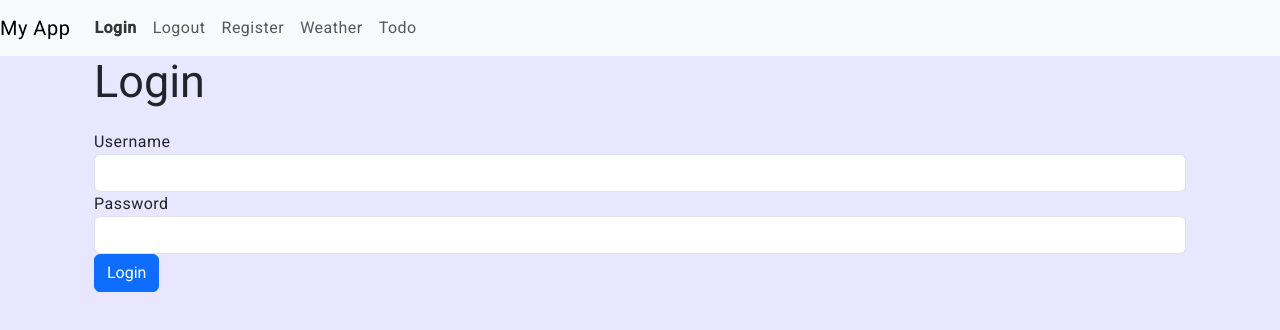
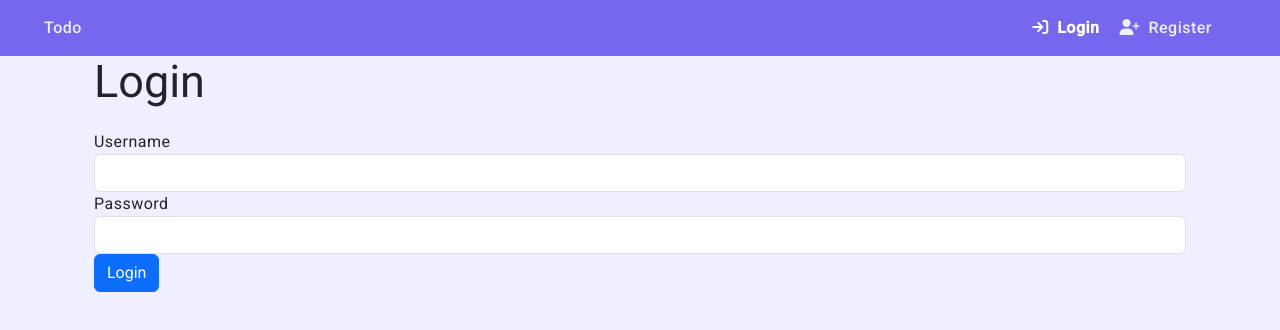
Before and after one commit to FrodoWood/TodoAngular, an Angular app: page /login in a window 1280 px wide. Shown: the top 330 px of the page. Built offline with nearby package versions, Linux system fonts and the light colour scheme; no server answers.

Commit message:
Added isLoggedIn and userDetails to authService; improved navbar UI showing conditional user info and login/logout/register links

```diff
--- a/angular.json
+++ b/angular.json
@@ -32,7 +32,10 @@
               "src/assets/css/brands.min.css",
               "src/assets/css/solid.min.css"
             ],
-            "scripts": []
+            "scripts": [
+              "node_modules/@popperjs/core/dist/umd/popper.min.js",
+              "node_modules/bootstrap/dist/js/bootstrap.min.js"
+            ]
           },
           "configurations": {
             "production": {
@@ -92,7 +95,10 @@
               "@angular/material/prebuilt-themes/magenta-violet.css",
               "src/styles.css"
             ],
-            "scripts": []
+            "scripts": [
+              "node_modules/@popperjs/core/dist/umd/popper.min.js",
+              "node_modules/bootstrap/dist/js/bootstrap.min.js"
+            ]
           }
         }
       }
--- a/src/app/app.component.css
+++ b/src/app/app.component.css
@@ -1,5 +1,14 @@
 /* You can add your own styles here */
-.navbar-nav .nav-item .nav-link.active {
+.navbar-nav .nav-link{
+  font-weight: 500;
+    color: var(--background-color);
+  }
+.navbar-nav .nav-link.active {
     font-weight: bold;
-    color: rgb(54, 54, 54);
+    color: var(--primary-color-text);
   }
+
+ul .dropdown-menu{
+  width: fit-content;
+  min-width: fit-content;
+}
--- a/src/app/app.component.html
+++ b/src/app/app.component.html
@@ -1,29 +1,54 @@
-<nav class="navbar navbar-expand-lg navbar-light bg-light">
-  <a class="navbar-brand" routerLink="/">My App</a>
-  <button class="navbar-toggler" type="button" data-toggle="collapse" data-target="#navbarNav" aria-controls="navbarNav"
-    aria-expanded="false" aria-label="Toggle navigation">
+<nav class="navbar navbar-expand-lg" style="background-color: var(--primary-color-hover);" data-bs-theme="dark">
+  <div class="container-fluid">
+
+    <button class="navbar-toggler" type="button" data-bs-toggle="collapse" data-bs-target="#navbarNav" aria-controls="navbarNav" aria-expanded="false" aria-label="Toggle navigation">
       <span class="navbar-toggler-icon"></span>
     </button>
-  <div class="collapse navbar-collapse" id="navbarNav">
-    <ul class="navbar-nav">
-      <li class="nav-item">
-        <a class="nav-link" routerLink="/login" routerLinkActive="active">Login</a>
-      </li>
-      <li class="nav-item">
-        <a class="nav-link" routerLink="/login" (click)="logout()">Logout</a>
-      </li>
-      <li class="nav-item">
-        <a class="nav-link" routerLink="/register" routerLinkActive="active">Register</a>
-      </li>
-      <li class="nav-item">
-        <a class="nav-link" routerLink="/weather" routerLinkActive="active">Weather</a>
-      </li>
+
+    <div class="collapse navbar-collapse justify-content-between ps-4 pe-5" id="navbarNav">
+      <ul class="navbar-nav flex-grow-1">
         <li class="nav-item">
           <a class="nav-link" routerLink="/todo" routerLinkActive="active">Todo</a>
         </li>
       </ul>
+
+      <ul class="navbar-nav">
+        <li class="nav-item" *ngIf="!isLoggedIn">
+          <a class="nav-link" routerLink="/login" routerLinkActive="active">
+            <span><i class="fa-solid fa-arrow-right-to-bracket me-1"></i></span> Login
+          </a>
+        </li>
+      </ul>
+
+      <ul class="navbar-nav">
+        <li class="nav-item" *ngIf="!isLoggedIn">
+          <a class="nav-link" routerLink="/register" routerLinkActive="active">
+            <span><i class="fa-solid fa-user-plus mx-1"></i></span> Register
+          </a>
+        </li>
+      </ul>
+
+      <ul class="navbar-nav me-3" *ngIf="isLoggedIn" data-bs-theme="light">
+        <li class="nav-item dropdown">
+          <a class="nav-link dropdown-toggle" href="#" role="button" data-bs-toggle="dropdown" aria-expanded="false">
+            <span><i class="fa-solid fa-user"></i></span>
+            <span class="text-capitalize"> {{userDetails?.userName}} </span>
+          </a>
+
+          <ul class="dropdown-menu dropdown-menu-end">
+            <li *ngIf="isLoggedIn">
+              <a class="dropdown-item" routerLink="/login" (click)="logout()"> <span><i class="fa-solid fa-arrow-right-from-bracket"></i></span> Logout</a>
+            </li>
+            <!-- <li><hr class="dropdown-divider"></li>
+            <li><a class="dropdown-item" href="#">Something else here</a></li> -->
+          </ul>
+        </li>
+      </ul>
+
+    </div>
   </div>
 </nav>
+
 <div class="container">
   <router-outlet></router-outlet>
 </div>
--- a/src/app/app.component.ts
+++ b/src/app/app.component.ts
@@ -1,19 +1,31 @@
-import { Component } from '@angular/core';
+import { Component, NgModule, OnInit } from '@angular/core';
 import { Router, RouterModule } from '@angular/router';
 import { AuthService } from './auth.service';
 import { FontAwesomeModule } from '@fortawesome/angular-fontawesome';
+import { CommonModule } from '@angular/common';
 
 @Component({
   selector: 'app-root',
   standalone: true,
-  imports: [RouterModule, FontAwesomeModule],
+  imports: [RouterModule, FontAwesomeModule, CommonModule],
   templateUrl: './app.component.html',
   styleUrl: './app.component.css',
 })
-export class AppComponent {
+export class AppComponent implements OnInit {
   title = 'Todo';
+  isLoggedIn= false;
+  userDetails:any = null;
 
   constructor(private authService: AuthService, private router: Router) {}
+
+  ngOnInit(): void {
+    this.authService.isLoggedIn().subscribe(isLoggedIn => {
+      this.isLoggedIn = isLoggedIn;
+    });
+    this.authService.getUserDetails().subscribe(details => {
+      this.userDetails = details;
+    })
+  }
 
   logout(): void {
     this.authService.logout().subscribe({
--- a/src/app/auth.service.ts
+++ b/src/app/auth.service.ts
@@ -1,6 +1,6 @@
 import { HttpClient } from '@angular/common/http';
 import { Injectable } from '@angular/core';
-import { Observable, tap } from 'rxjs';
+import { BehaviorSubject, map, Observable, tap } from 'rxjs';
 import { LoginResponse } from './models/login-response.model';
 import { environment } from '../environments/environment';
 
@@ -9,34 +9,57 @@ import { environment } from '../environments/environment';
 })
 export class AuthService {
   private apiUrl = environment.apiUrl;
+  private loggedIn = new BehaviorSubject<boolean>(false);
+  private userDetails = new BehaviorSubject<any>(null);
 
-  constructor(private http: HttpClient) {}
+  constructor(private http: HttpClient) {
+    this.checkLoginStatus().subscribe((isLoggedIn) => this.loggedIn.next(isLoggedIn));
+    this.fetchUserDetails().subscribe((details) => this.userDetails.next(details));
+  }
 
   register(user: any): Observable<any> {
-    return this.http.post(`${this.apiUrl}/account/register`, user, {
-      withCredentials: true,
-    });
+    return this.http.post(`${this.apiUrl}/account/register`, user, { withCredentials: true }).pipe(
+      tap(() => {
+        this.loggedIn.next(true)
+        this.fetchUserDetails().subscribe();
+      })
+    );
   }
 
   login(user: any): Observable<any> {
-    return this.http
-      .post(`${this.apiUrl}/account/login`, user, {
-        withCredentials: true,
-      });
+    return this.http.post(`${this.apiUrl}/account/login`, user, { withCredentials: true }).pipe(
+      tap(() => {
+        this.loggedIn.next(true)
+        this.fetchUserDetails().subscribe();
+      })
+    );
   }
 
   logout(): Observable<any> {
-    localStorage.removeItem('token');
-    return this.http.post(`${this.apiUrl}/account/logout`, {
-      withCredentials: true,
-    });
+    return this.http.post(`${this.apiUrl}/account/logout`, {}, { withCredentials: true }).pipe(
+      tap(() => {this.loggedIn.next(false);
+        this.userDetails.next(null);
+      })
+    );
   }
 
-  isLoggedIn(): boolean {
-    return !!localStorage.getItem('token');
+  isLoggedIn(): Observable<boolean> {
+    return this.loggedIn.asObservable();
   }
 
-  getToken(): string | null {
-    return localStorage.getItem('token');
+  getUserDetails(): Observable<boolean> {
+    return this.userDetails.asObservable();
+  }
+
+  private checkLoginStatus(): Observable<boolean> {
+    return this.http.get<{ isLoggedIn: boolean }>(`${this.apiUrl}/account/isLoggedIn`, { withCredentials: true }).pipe(
+      map(response => response.isLoggedIn)
+    );
+  }
+
+  private fetchUserDetails() : Observable<any> {
+    return this.http.get<any>(`${this.apiUrl}/account/userDetails`, {withCredentials:true}).pipe(
+      tap(details => this.userDetails.next(details))
+    );
   }
 }
--- a/src/app/components/login/login.component.ts
+++ b/src/app/components/login/login.component.ts
@@ -25,7 +25,7 @@ export class LoginComponent {
       .subscribe({
         next: (response) => {
           console.log('Logged in successfully!', response);
-          this.router.navigate(['/weather']);
+          this.router.navigate(['/todo']);
         },
         error: (error) => {
           console.error('Login failed.', error);
--- a/src/app/components/register/register.component.ts
+++ b/src/app/components/register/register.component.ts
@@ -27,7 +27,7 @@ export class RegisterComponent {
       .subscribe({
         next: (response) => {
           console.log('Registered successfully!');
-          this.router.navigate(['/weather']);
+          this.router.navigate(['/todo']);
         },
         error: (error) => {
           console.error('Registration failed', error);
--- a/src/app/components/todoitems/todoitems.component.css
+++ b/src/app/components/todoitems/todoitems.component.css
@@ -27,7 +27,7 @@ input {
 
 .input-text.isNotComplete {
   /* background-color: rgb(237, 232, 247); */
-  background-color: rgb(250 247 255);
+  background-color: rgb(252 252 255);
 }
 
 .todo-container:hover .input-text.isNotComplete {
--- a/src/styles.css
+++ b/src/styles.css
@@ -2,10 +2,10 @@
   --primary-color: hsl(251, 100%, 84%);
   --primary-color-hover: #7667ef;
   --primary-color-text: #fff;
-  --secondary-color: #dad4ff;
+  --secondary-color: #e2dfff;
   --secondary-color-hover: #d5ccff;
   --secondary-color-text: #5e5edb;
-  --background-color: #e9e6ff;
+  --background-color: #f0efff;
   --text-color: #202423;
   --dark-color: #5e5edb;
 
```
Lines whose indentation alone changed are shown as unchanged.
